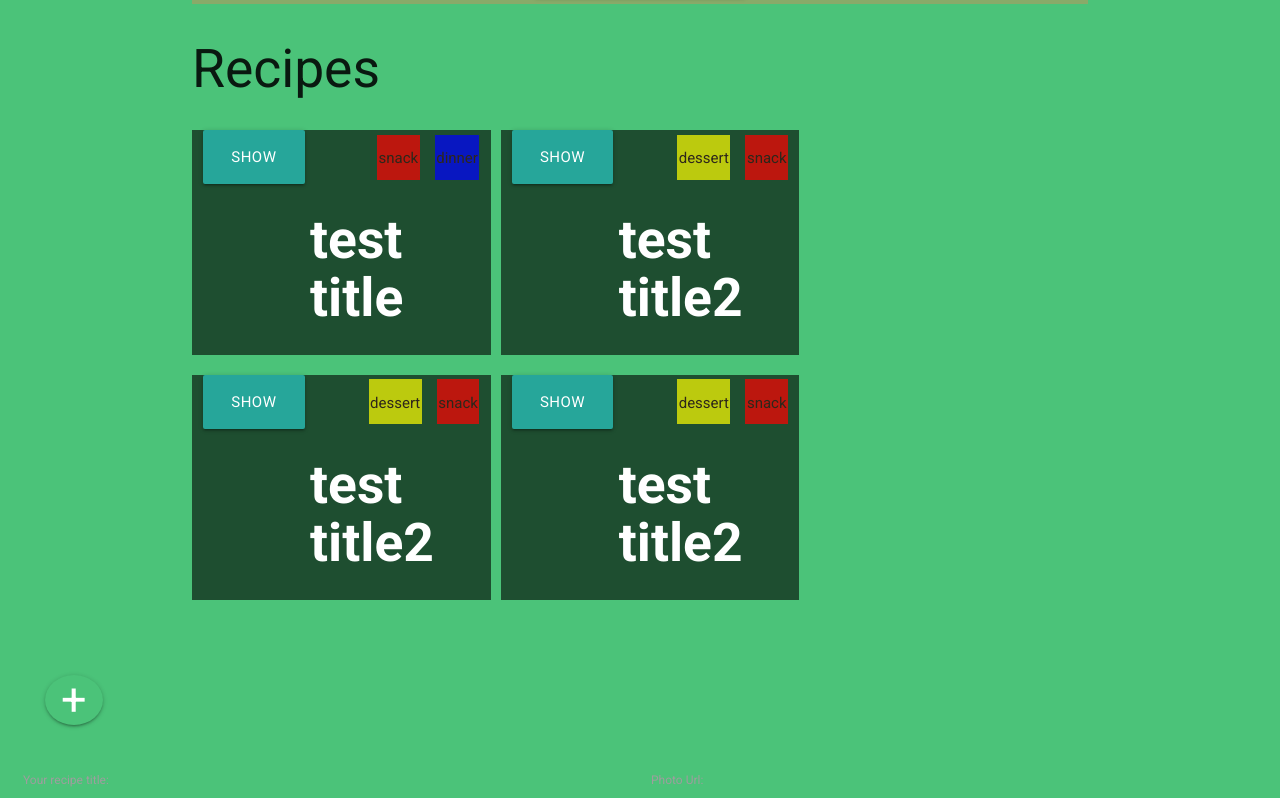
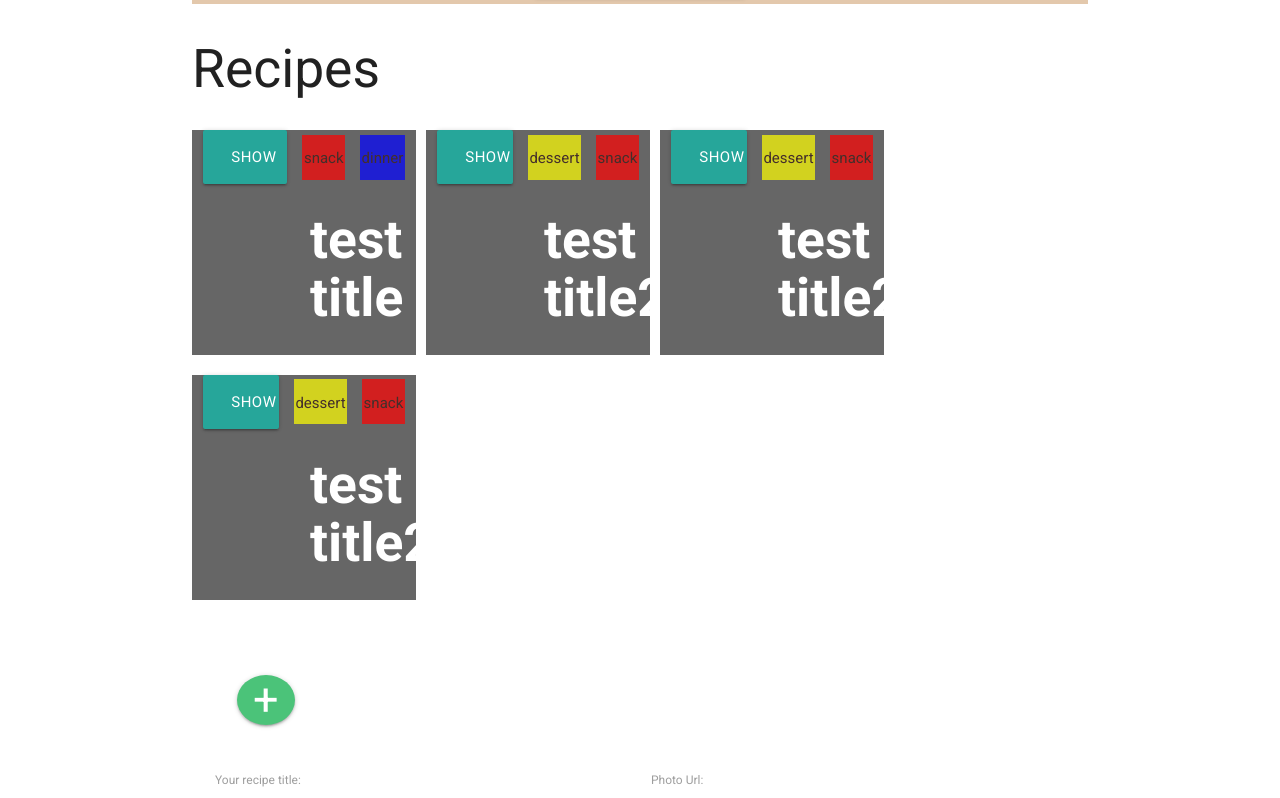
Before and after one commit to KarolKlimaszewski/recipesRedux, a React app: page / in a window 1280 px wide. Shown: the part 602-1400 px from the top of the page. Built offline with nearby package versions, Linux system fonts and the light colour scheme.

Commit message:
additional updates before implementing popup

```diff
--- a/src/components/app.jsx
+++ b/src/components/app.jsx
@@ -6,13 +6,10 @@ import Filters from "./filters.jsx";
 
 export default class App extends React.Component{
   render () {
-  return <div>
-    <div className="container">
+    return <div className="container">
             <Header />
-
             <Filters />
             <h2>Recipes</h2>
-    </div>
             <Recipes />
             <RecipeForm />
           </div>
--- a/src/components/recipesList.jsx
+++ b/src/components/recipesList.jsx
@@ -72,7 +72,6 @@ class RecipesList extends Component {
             let ing = el.ingredientsArr.map((ing, i) => {
                 return <p key={"ingredient" + i} className={"recipe__ingredients-item"}>{ing}</p>
             })
-            if (this.props.displayRecipe) {
                 if (el.id === this.props.active) {
                     return <div className={"recipe"} key={el.id}>
                         <div className="recipe__row--main">
@@ -103,7 +102,7 @@ class RecipesList extends Component {
                         </div>
                     </div>
                 } else {
-                    return <div className={"recipe col s4"} key={"recipe" + i}>
+                    return <div className={"recipe col s3"} key={"recipe" + i}>
                         <div className="recipe__row--main">
                             <a className=" waves-effect waves-light btn-large" onClick={e => this.handleShowRecipe(e, el)}>show</a>
                             <div className="recipe__categories">{categories}</div>
@@ -111,17 +110,8 @@ class RecipesList extends Component {
                             <h2 className="recipe__title">{el.title}</h2>
                     </div>
                 }
-            } else {
-                return <div className={"recipe col s4"} key={"recipe" + i}>
-                    <div className="recipe__row--main">
-                        <a className=" waves-effect waves-light btn-large" onClick={e => this.handleShowRecipe(e, el)}>show</a>
-                        <div className="recipe__categories">{categories}</div>
-                        <h2 className="recipe__title">{el.title}</h2>
-                    </div>
-                </div>
-            }
         });
-        return <div className="container"><div className="row">{recipes}</div></div>
+        return <div className="row">{recipes}</div>
     }
 }
 
--- a/src/scss/main.scss
+++ b/src/scss/main.scss
@@ -28,7 +28,7 @@ $large: "screen and (min-width: 992px)";
 
 body{
   // background: url("../../images/background.jpg");
-  background-color: $additional-color;
+  // background-color: $additional-color;
   background-attachment: fixed;
   background-size: cover;
   font-family: 'Roboto', sans-serif;
```
Lines whose indentation alone changed are shown as unchanged.
